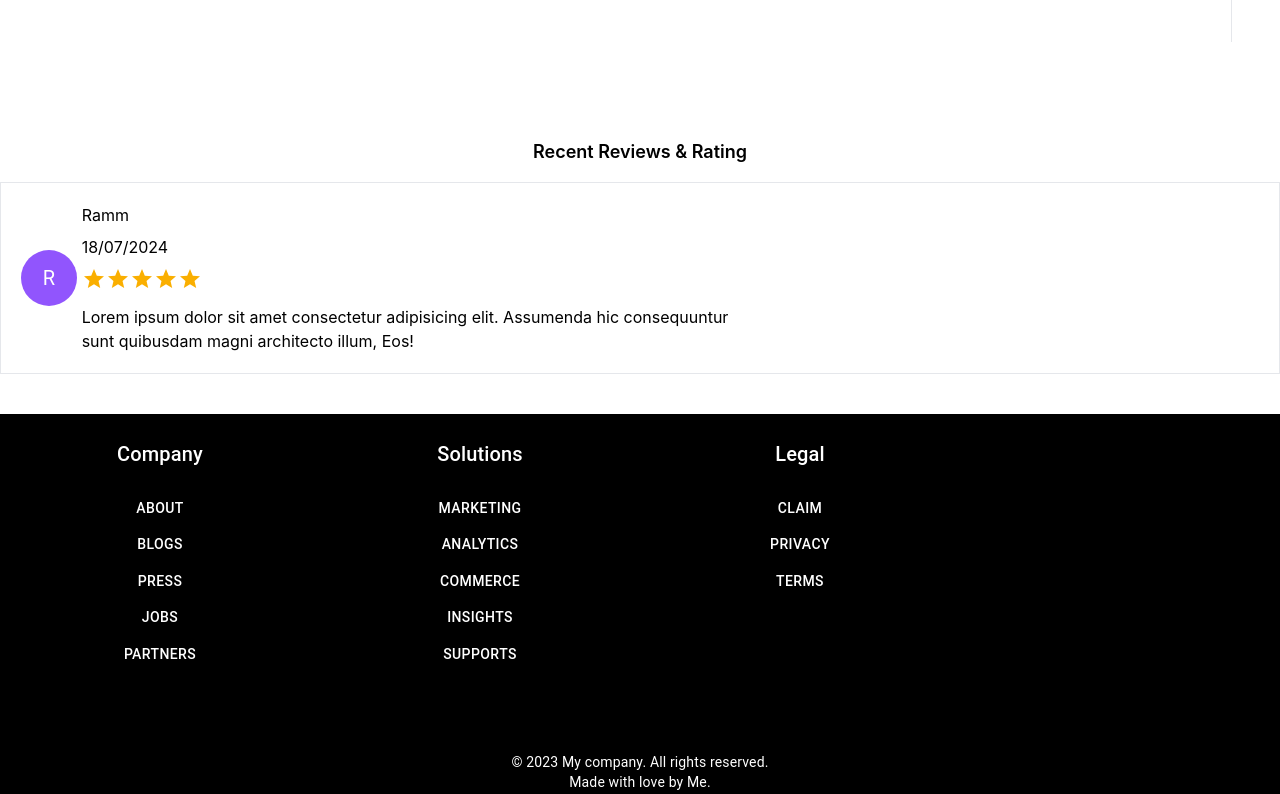
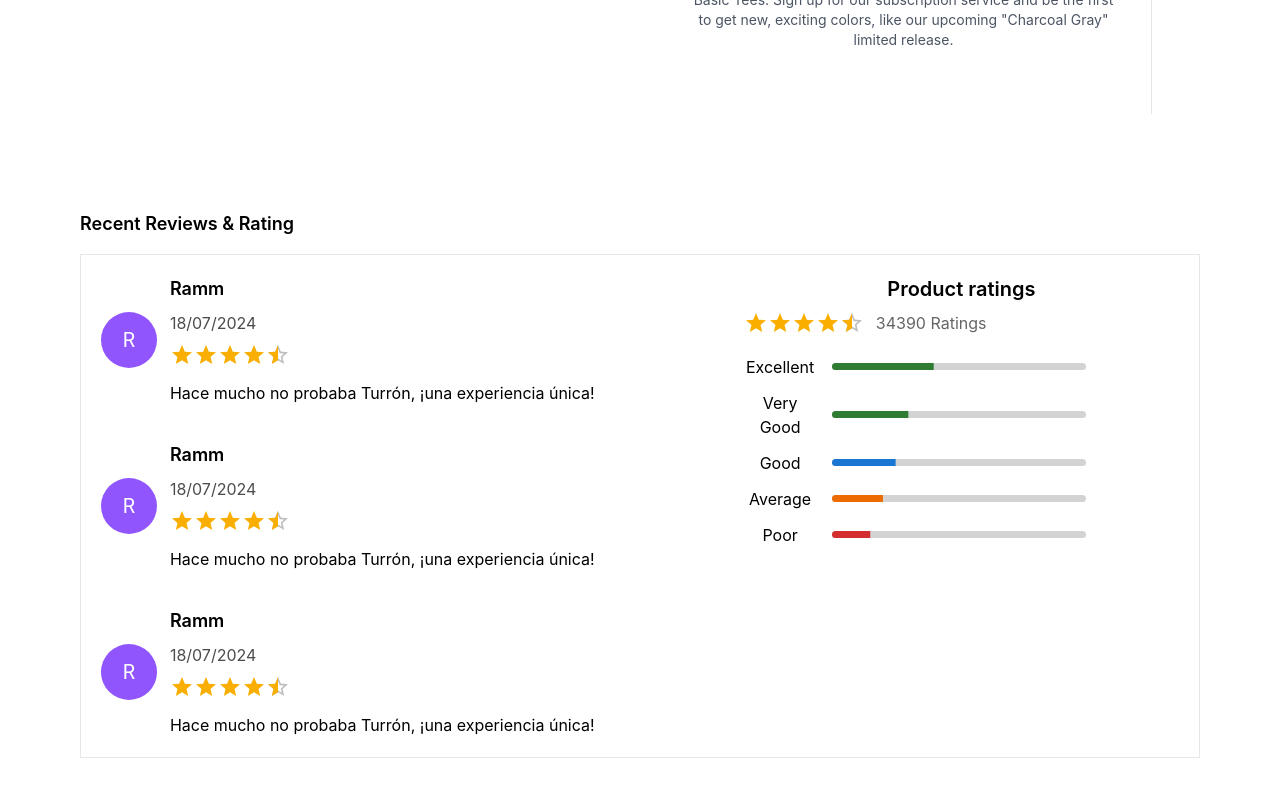
Before and after one commit to BgaonaH/ProyectoSena, a React (Create React App) app: page / in a window 1280 px wide. Shown: the part 1100-1894 px from the top of the page. Built offline with nearby package versions, Linux system fonts and the light colour scheme.

Commit message:
se termino de dar formato a la parte Reviews y se hizo un borrador de product rating

```diff
--- a/src/Personalizacion/componentes/ProductDetails/ProductDetails.jsx
+++ b/src/Personalizacion/componentes/ProductDetails/ProductDetails.jsx
@@ -1,7 +1,7 @@
 import { useState } from 'react';
 import { StarIcon } from '@heroicons/react/20/solid';
 import { Radio, RadioGroup } from '@headlessui/react';
-import { Button, Grid, Rating } from '@mui/material';
+import { Box, Button, Grid, LinearProgress, Rating } from '@mui/material';
 import ProductReviewCard from './ProductReviewCard';
 
 const product = {
@@ -65,7 +65,7 @@ export default function ProductDetail() {
   };
 
   return (
-    <div className="bg-white">
+    <div className="bg-white lg:px-20">
       <div className="pt-6">
         <nav aria-label="Breadcrumb">
           <ol
@@ -153,7 +153,7 @@ export default function ProductDetail() {
               {/* Reviews */}
               <div className="mt-6">
                 <Rating name="read-only" value={reviews.average} readOnly />
-                <p className="opacity-50 text-sm">
+                <p className="opacity-50 text-sm text-left">
                   {reviews.totalCount} Reviews
                 </p>
               </div>
@@ -176,8 +176,9 @@ export default function ProductDetail() {
               </div>
 
               {/* Add to bag button */}
-              <Button variant='contained' sx={{px:"2rem", py:"1rem,", bgcolor:"red",
-                '&:hover': {bgcolor: '#cc0000',},
+              <Button variant='contained' sx={{
+                px: "2rem", py: "1rem,", bgcolor: "red",
+                '&:hover': { bgcolor: '#cc0000', },
               }}
 
               >
@@ -227,18 +228,81 @@ export default function ProductDetail() {
         </section>
         {/*rating and reviews*/}
        <section>
-      <h2 className='font-semibold text-lg pb-4'>Recent Reviews & Rating</h2>
+          <h2 className='font-semibold text-lg text-left pb-4'>Recent Reviews & Rating</h2>
           <div className='border p-5'>
             <Grid container spacing={3}>
               <Grid item xs={12} md={7}>
                 <div className='space-y-5'>
-              {/* Aquí puedes colocar tu contenido */}
-              <ProductReviewCard />
+                  {[1, 1, 1].map((item) => <ProductReviewCard />)}
                 </div>
               </Grid>
+
+              <Grid item xs={5}>
+                <h1 className='text-xl font-semibold pb-2'>Product ratings</h1>
+
+                <div className='flex items-center space-x-3'>
+                  <Rating name="read-only" value={4.6} precision={.5} readOnly />
+                  <p className='opacity-60'>34390 Ratings</p>
+                </div>
+
+                <Box className="mt-5 space-y-3">
+                  <Grid container alignItems="center" gap={2}>
+                    <Grid items xs={2}>
+                      <p>Excellent</p>
+                    </Grid>
+                    <Grid item xs={7}>
+                      <LinearProgress sx={{ bgcolor: "Lightgray", borderRadius: 4, height: 7 }}
+                        variant="determinate" value={40} color="success" />
+
+                    </Grid>
+                  </Grid>
+
+                  <Grid container alignItems="center" gap={2}>
+                    <Grid items xs={2}>
+                      <p>Very Good</p>
+                    </Grid>
+                    <Grid item xs={7}>
+                      <LinearProgress sx={{ bgcolor: "Lightgray", borderRadius: 4, height: 7 }}
+                        variant="determinate" value={30} color="success" />
+
+                    </Grid>
+                  </Grid><Grid container alignItems="center" gap={2}>
+                    <Grid items xs={2}>
+                      <p>Good</p>
+                    </Grid>
+                    <Grid item xs={7}>
+                      <LinearProgress sx={{ bgcolor: "Lightgray", borderRadius: 4, height: 7, collor:"yellow" }}
+                        variant="determinate" value={25} />
+
+                    </Grid>
+                  </Grid><Grid container alignItems="center" gap={2}>
+                    <Grid items xs={2}>
+                      <p>Average</p>
+                    </Grid>
+                    <Grid item xs={7}>
+                      <LinearProgress sx={{ bgcolor: "Lightgray", borderRadius: 4, height: 7 }}
+                        variant="determinate" value={20} color="warning" />
+
+                    </Grid>
+                  </Grid><Grid container alignItems="center" gap={2}>
+                    <Grid items xs={2}>
+                      <p>Poor</p>
+                    </Grid>
+                    <Grid item xs={7}>
+                      <LinearProgress sx={{ bgcolor: "Lightgray", borderRadius: 4, height: 7 }}
+                        variant="determinate" value={15} color="error" />
+
+                    </Grid>
+                  </Grid>
+
+                </Box>
+
+              </Grid>
+
             </Grid>
           </div>
         </section>
+
       </div>
     </div>
   );
--- a/src/Personalizacion/componentes/ProductDetails/ProductReviewCard.jsx
+++ b/src/Personalizacion/componentes/ProductDetails/ProductReviewCard.jsx
@@ -10,16 +10,15 @@ const ProductReviewCard = () => {
         </Box>
       </Grid>
       <Grid item xs={11}>
-        <div className='space-y-2 text-left'>
-          <p className=''>Ramm</p>
-          <p>18/07/2024</p>
-          <Rating value={4.5} name='half-rating' />
-        <p>
-          Lorem ipsum dolor sit amet consectetur adipisicing elit.
-          Assumenda hic consequuntur sunt quibusdam magni architecto illum,
-          Eos!
-        </p>
+        <div className='space-y-2 px-4 text-left'>
+          <p className='font-semibold text-lg'>Ramm</p>
+          <p className='opacity-70'>18/07/2024</p>
+          <Rating value={4.5} name='half-rating' readOnly precision={0.5} />
+          <p>
+            Hace mucho no probaba Turrón, ¡una experiencia única!
+          </p>
         </div>
+
 
       </Grid>
     </Grid>
```
Lines whose indentation alone changed are shown as unchanged.
